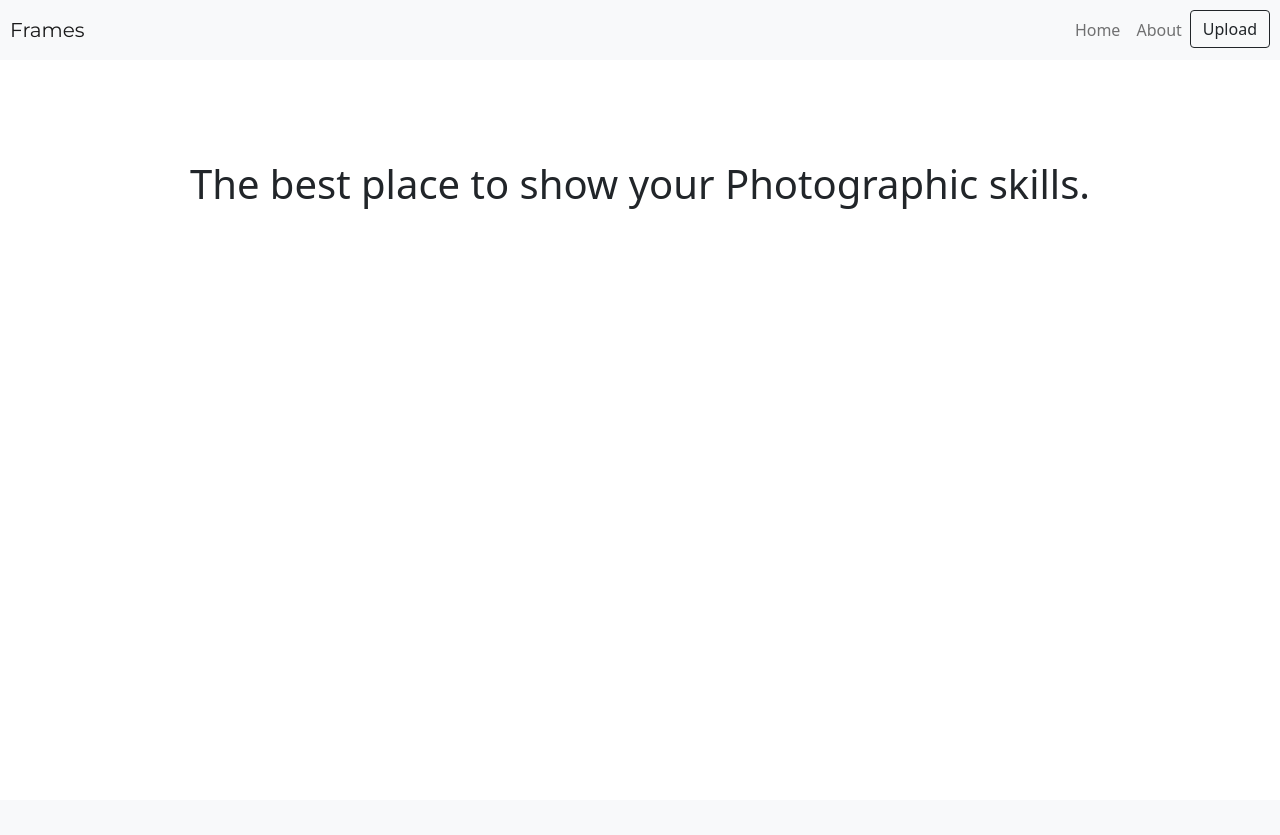
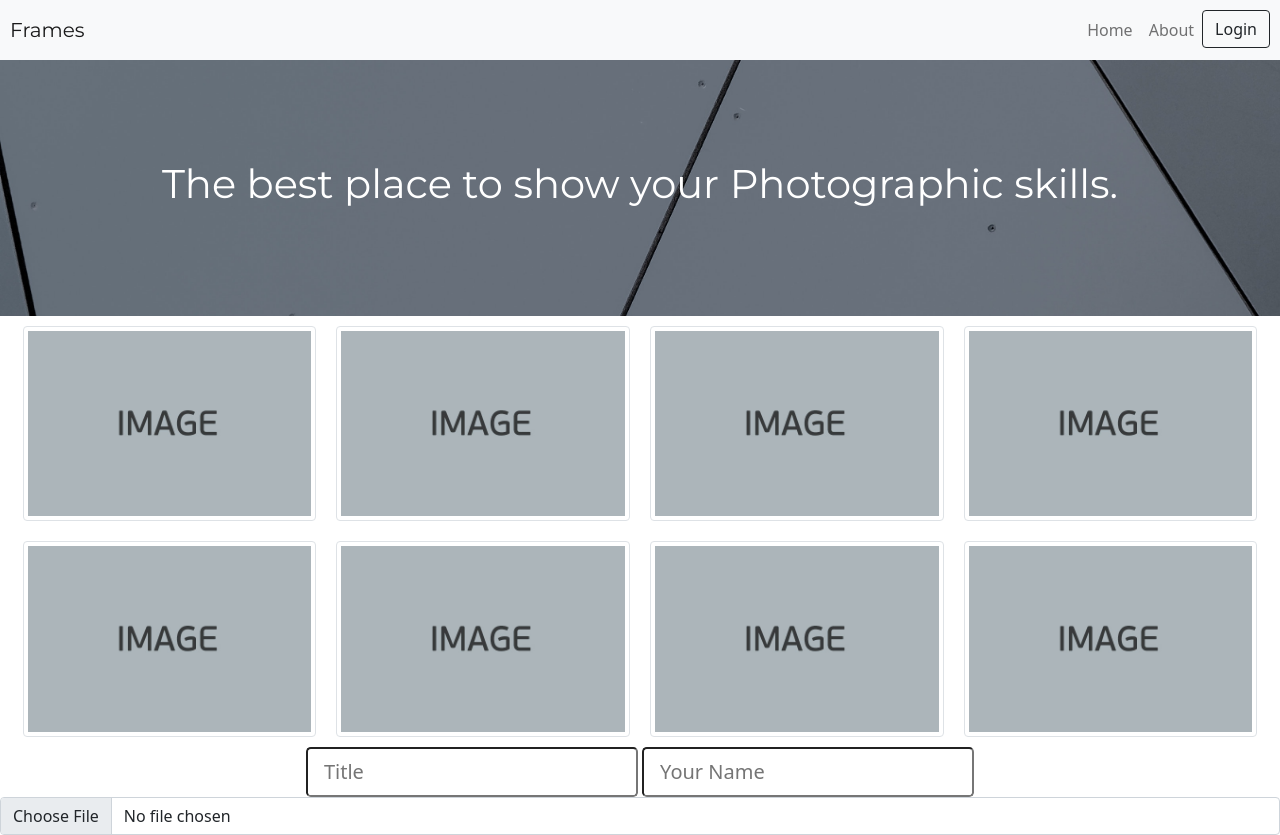
Before and after one commit to Sushantabgit/Frames, a PHP site: page / in a window 1280 px wide. Before the commit the page ends 209 px from the top, so only its background shows below. Run offline with PHP 8.4, Linux system fonts and the light colour scheme.

Commit message:
Added image section

```diff
--- a/css/styles.css
+++ b/css/styles.css
@@ -1,9 +1,14 @@
 /*Id's*/
 #heading{
+    color: white;
     padding-top:100px;
     padding-bottom: 100px ;
     padding-right:10px;
     padding-left: 10px;
+    background-image: url("pexels-scott-webb-593158.jpg");
+    background-repeat: no-repeat;
+    background-size: cover;
+    font-family: "Montserrat";
 }
 
 /*Classes*/
@@ -12,6 +17,21 @@
     padding: 10px;
 }
 
+.preview-sec{
+    margin: auto;
+    width: 98%;
+}
+
+.img-hold{
+    padding: 10px;
+}
+
+.preview-img{
+    width: 100%;
+}
+
+
+
 /*Tags*/
 body{
     text-align: center;
--- a/index.htm
+++ b/index.htm
@@ -36,7 +36,7 @@
     <!--NavBar-->
 
     <nav class="navbar navbar-expand-lg navbar-light bg-light">
-        <a class="navbar-brand" style="font-family: Montserrat;" href="#">Frames</a>
+        <a class="navbar-brand" style="font-family: Montserrat;" href="index.htm">Frames</a>
 
         <button class="navbar-toggler" type="button" data-toggle="collapse" data-target="#navbarTogglerDemo02"
             aria-controls="navbarTogglerDemo02" aria-expanded="false" aria-label="Toggle navigation">
@@ -51,20 +51,55 @@
                     <a class="nav-link" href="#ab">About</a>
                 </li>
                 <li class="nav-item">
-                    <button id="upload" class="btn btn-outline-dark">Upload</button>
+                    <button id="upload" class="btn btn-outline-dark">Login</button>
                 </li>
             </ul>
         </div>
     </nav>
 
-    <!--Content-->
+    <!--Heading-->
 
     <div id="heading">
         <h1>The best place to show your Photographic skills.</h1>
     </div>
-<div>
+    <!--content-->
 
-</div>
+    <div class="row preview-sec">
+        <div class="col-lg-3 col-md-6 img-hold">
+            <img src="test-img/test-img.jpg" class="img-thumbnail preview-img" alt="">
+        </div>
+        <div class="col-lg-3 col-md-6 img-hold">
+            <img src="test-img/test-img.jpg" class="img-thumbnail preview-img" alt="">
+        </div>
+        <div class="col-lg-3 col-md-6 img-hold">
+            <img src="test-img/test-img.jpg" class="img-thumbnail preview-img" alt="">
+        </div>
+        <div class="col-lg-3 col-md-6 img-hold">
+            <img src="test-img/test-img.jpg" class="img-thumbnail preview-img" alt="">
+        </div>
+        <div class="col-lg-3 col-md-6 img-hold">
+            <img src="test-img/test-img.jpg" class="img-thumbnail preview-img" alt="">
+        </div>
+        <div class="col-lg-3 col-md-6 img-hold">
+            <img src="test-img/test-img.jpg" class="img-thumbnail preview-img" alt="">
+        </div>
+        <div class="col-lg-3 col-md-6 img-hold">
+            <img src="test-img/test-img.jpg" class="img-thumbnail preview-img" alt="">
+        </div>
+        <div class="col-lg-3 col-md-6 img-hold">
+            <img src="test-img/test-img.jpg" class="img-thumbnail preview-img" alt="">
+        </div>
+    </div>
+
+    <!--Upload-->
+
+    <div class="upload">
+        <form action="">
+            <input class="from-control form-control-lg" type="text" name="title" placeholder="Title">
+            <input class="from-control form-control-lg" type="text" name="name" placeholder="Your Name">
+             <input class="form-control" type="file" name="upload">
+        </form>
+    </div>
 
 
 
```
Also changed, not shown: css/pexels-scott-webb-593158.jpg (added), test-img/test-img.jpg (added).
